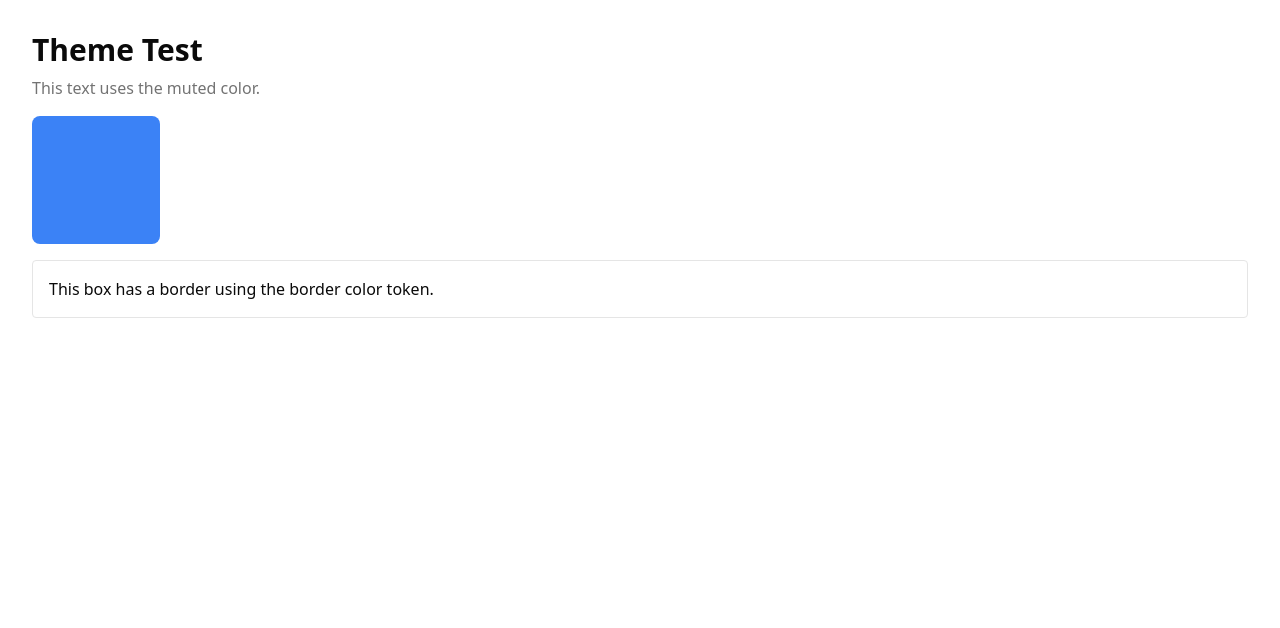
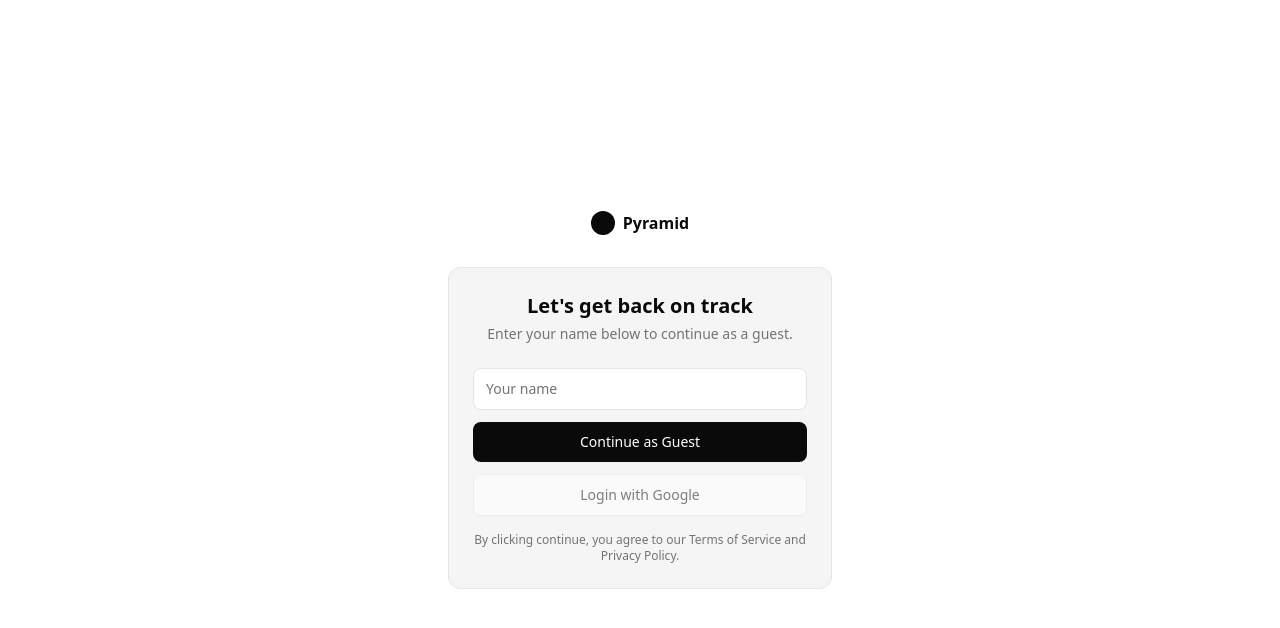
Before and after one commit to luffy-code-pirate/Pyramid, a Next.js app in the folder frontend/: page / in a window 1280 px wide. Shown: the top 628 px of the page. Built offline with nearby package versions, Linux system fonts and the light colour scheme; no server answers.

Commit message:
Build login page with guest login flow, matching Figma design

```diff
--- a/frontend/src/app/page.tsx
+++ b/frontend/src/app/page.tsx
@@ -1,12 +1,104 @@
-export default function Home() {
+'use client';
+
+import { useState } from 'react';
+import { useRouter } from 'next/navigation';
+import { useAuth } from '@/context/auth-context';
+import { Button } from '@/components/Button';
+
+export default function LoginPage() {
+  const router = useRouter();
+  const { loginAsGuest } = useAuth();
+
+  // Local state for the guest name input and any error/loading
+  // feedback — this page's own concern, doesn't belong in
+  // AuthContext since it's specific to this form.
+  const [name, setName] = useState('');
+  const [error, setError] = useState('');
+  const [isSubmitting, setIsSubmitting] = useState(false);
+
+  async function handleGuestLogin(e: React.FormEvent) {
+    e.preventDefault();
+    setError('');
+
+    if (!name.trim()) {
+      setError('Please enter a name to continue.');
+      return;
+    }
+
+    setIsSubmitting(true);
+    try {
+      await loginAsGuest(name.trim());
+      // Once logged in, send them to the main task view.
+      router.push('/tasks');
+    } catch {
+      setError('Something went wrong. Please try again.');
+    } finally {
+      setIsSubmitting(false);
+    }
+  }
+
   return (
-    <div className="min-h-screen bg-background text-foreground p-8">
-      <h1 className="text-3xl font-bold">Theme Test</h1>
-      <p className="text-muted mt-2">This text uses the muted color.</p>
-      <div className="mt-4 w-32 h-32 bg-accent rounded-lg" />
-      <p className="mt-4 border border-border p-4 rounded">
-        This box has a border using the border color token.
-      </p>
+    <div className="min-h-screen flex items-center justify-center bg-background px-4">
+      <div className="w-full max-w-sm">
+        {/* Wordmark, matching the Figma's centered logo + name */}
+        <div className="flex items-center justify-center gap-2 mb-8">
+          <div className="w-6 h-6 rounded-full bg-foreground" />
+          <span className="font-semibold text-foreground">Pyramid</span>
+        </div>
+
+        <form
+          onSubmit={handleGuestLogin}
+          className="border border-border rounded-xl p-6 bg-surface"
+        >
+          <h1 className="text-xl font-semibold text-foreground text-center">
+            Let&apos;s get back on track
+          </h1>
+          <p className="text-sm text-muted text-center mt-1 mb-6">
+            Enter your name below to continue as a guest.
+          </p>
+
+          <input
+            type="text"
+            value={name}
+            onChange={(e) => setName(e.target.value)}
+            placeholder="Your name"
+            className="w-full rounded-lg border border-border bg-background px-3 py-2.5 text-sm text-foreground placeholder:text-muted mb-3 outline-none focus:ring-2 focus:ring-accent"
+          />
+
+          {error && (
+            <p className="text-sm text-red-500 mb-3" role="alert">
+              {error}
+            </p>
+          )}
+
+          <Button
+            type="submit"
+            variant="primary"
+            className="w-full mb-3"
+            disabled={isSubmitting}
+          >
+            {isSubmitting ? 'Continuing...' : 'Continue as Guest'}
+          </Button>
+
+          {/* Visually present, matching the Figma, but intentionally
+              non-functional — real Google OAuth is out of scope for
+              this assessment (documented in the README). */}
+          <Button
+            type="button"
+            variant="secondary"
+            className="w-full"
+            disabled
+            title="Google login is not implemented in this assessment build"
+          >
+            Login with Google
+          </Button>
+
+          <p className="text-xs text-muted text-center mt-4">
+            By clicking continue, you agree to our Terms of Service and
+            Privacy Policy.
+          </p>
+        </form>
+      </div>
     </div>
   );
 }
--- /dev/null
+++ b/frontend/src/components/Button.tsx
@@ -0,0 +1,42 @@
+import { ButtonHTMLAttributes, ReactNode } from 'react';
+
+// Extends all normal <button> props (onClick, type, disabled, etc.)
+// so this component behaves exactly like a native button, just styled.
+interface ButtonProps extends ButtonHTMLAttributes<HTMLButtonElement> {
+  children: ReactNode;
+  variant?: 'primary' | 'secondary' | 'ghost';
+}
+
+// One shared button component used everywhere in the app.
+// Changing button styling later means editing ONE file, not
+// hunting through every page that has a button.
+export function Button({
+  children,
+  variant = 'primary',
+  className = '',
+  disabled,
+  ...props
+}: ButtonProps) {
+  const base =
+    'flex items-center justify-center gap-2 rounded-lg px-4 py-2.5 text-sm font-medium transition-colors disabled:opacity-50 disabled:cursor-not-allowed';
+
+  const variants = {
+    // Solid black/foreground button — matches the Figma's
+    // "Continue as Guest" button style.
+    primary: 'bg-foreground text-background hover:opacity-90',
+    // Bordered, transparent background — matches "Login with Google".
+    secondary: 'border border-border bg-background text-foreground hover:bg-surface',
+    // No border, no background — for subtle/tertiary actions.
+    ghost: 'text-foreground hover:bg-surface',
+  };
+
+  return (
+    <button
+      className={`${base} ${variants[variant]} ${className}`}
+      disabled={disabled}
+      {...props}
+    >
+      {children}
+    </button>
+  );
+}
```
